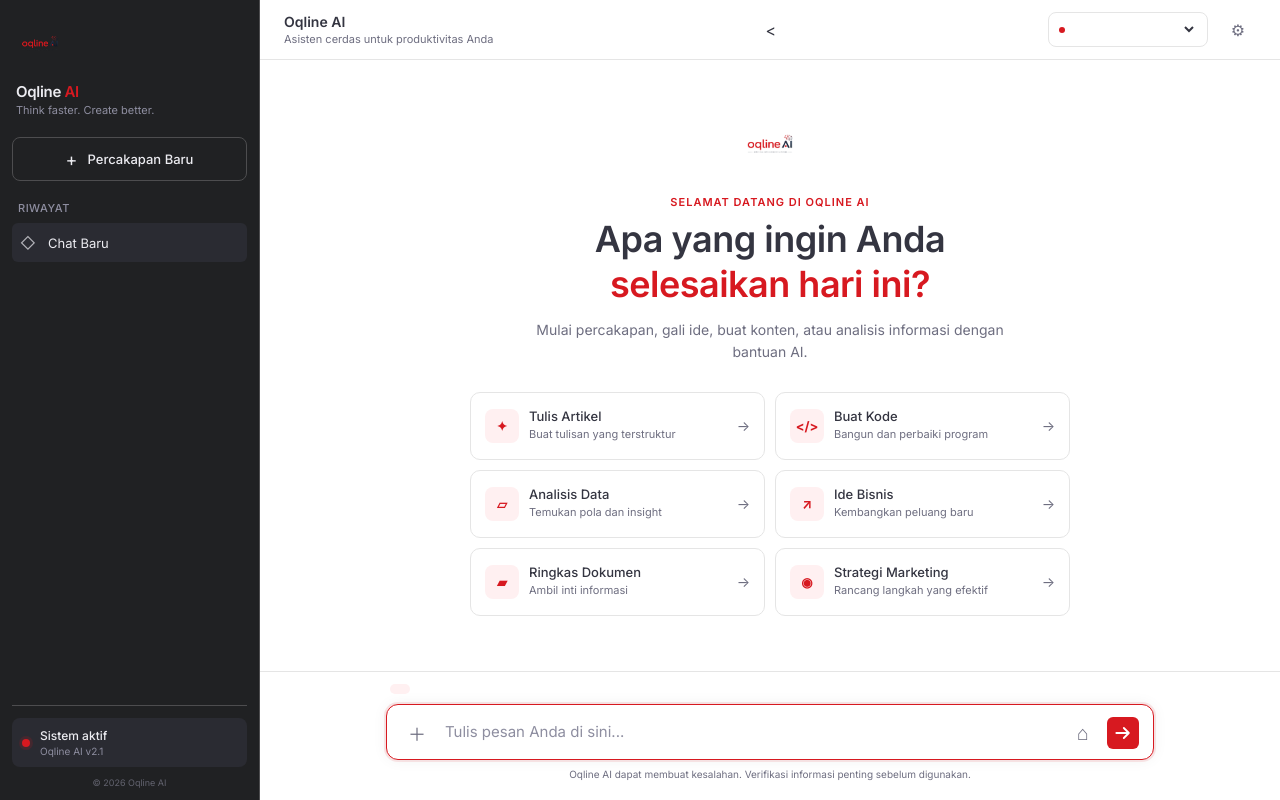
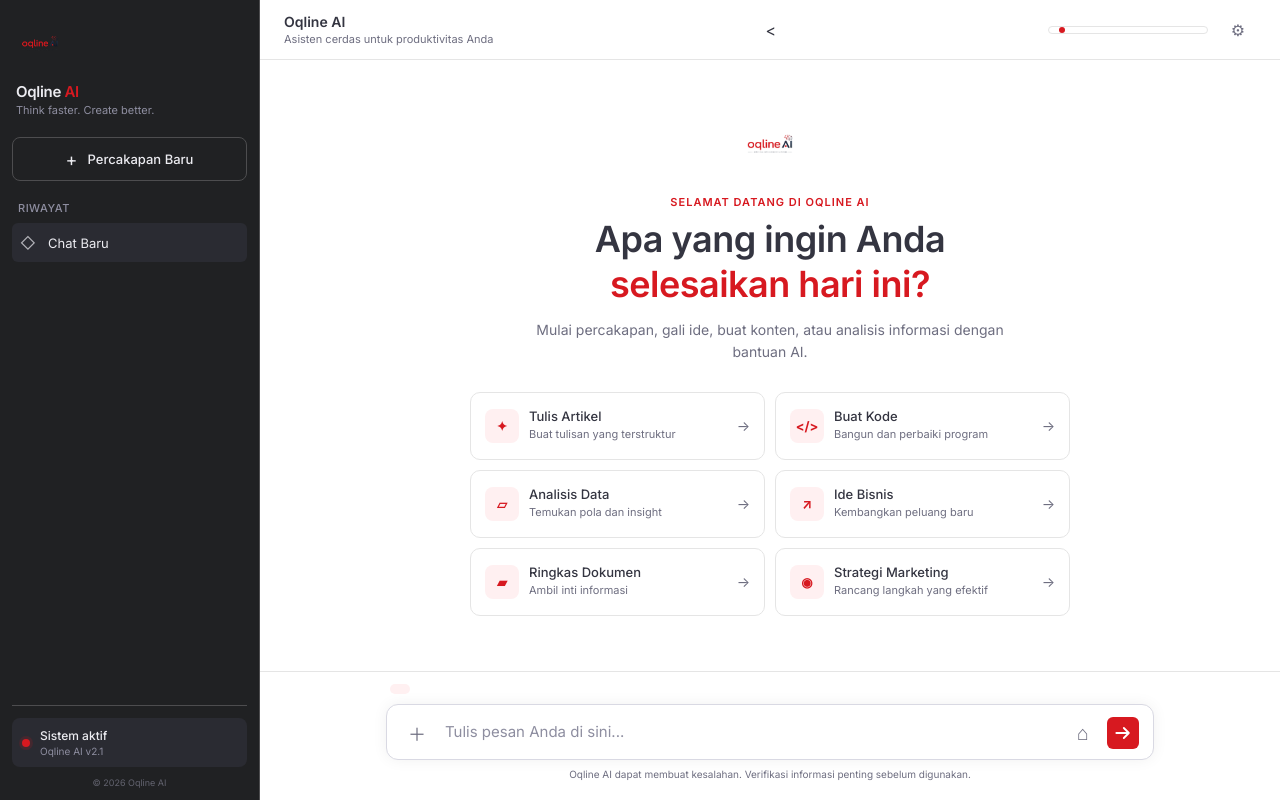
Before and after one commit to jenderal45/oqlineai, a website: page public/index.html in a window 1280 px wide. Drawn offline with Linux system fonts and the light colour scheme.

Commit message:
Update index.html

```diff
--- a/public/index.html
+++ b/public/index.html
@@ -1020,14 +1020,14 @@ button { cursor: pointer; }
         <<div class="top-actions">
           <label class="model-picker" for="modelSelect">
             <span class="model-indicator"></span>
-            <select id="modelSelect" aria-label="Pilih model AI">
-              <!--<optgroup label="Free">
+            <!--<select id="modelSelect" aria-label="Pilih model AI">
+              <optgroup label="Free">
                 <option value="google/gemini-2.5-flash">Gemini 2.5 Flash</option>
                 <option value="anthropic/claude-sonnet-4">Claude Sonnet 4</option>
                 <option value="openai/gpt-4.1-mini">GPT-4.1 Mini</option>
                 <option value="deepseek/deepseek-chat-v3-0324">DeepSeek V3</option>
-              </optgroup>-->
-            </select>
+              </optgroup>
+            </select>-->
           </label>
           <button id="settingsBtn" class="icon-btn" type="button" aria-label="Pengaturan">&#9881;</button>
         </div>
```
